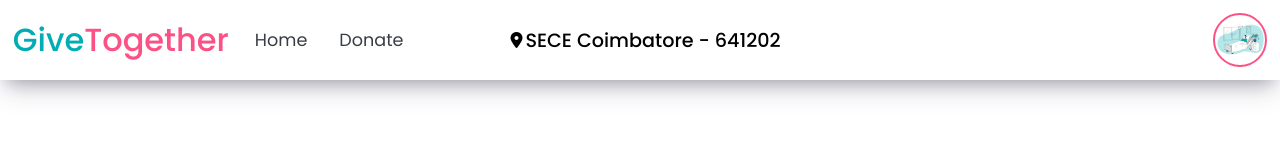
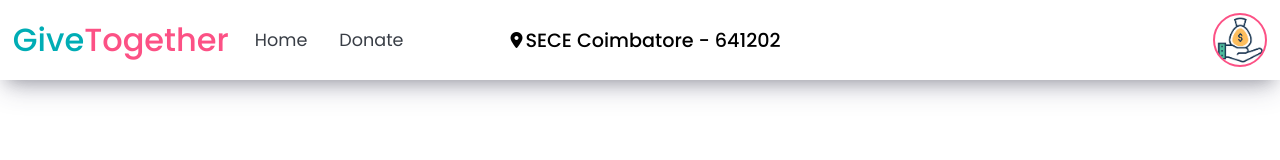
Before and after one commit to boopathi2706/SECE-MERN-INTERN-PROJECT-3, a React (Vite) app in the folder Frontend/: page / in a window 1280 px wide. Both pictures are taken after a click on the button "Login". Shown: the top 160 px of the page. Built offline with nearby package versions, Linux system fonts and the light colour scheme; a web font is replaced by a local one.

Commit message:
commited

```diff
--- a/Frontend/src/Templates/css/Main.css
+++ b/Frontend/src/Templates/css/Main.css
@@ -90,7 +90,7 @@ body{
     background-color: #00ADB5;
     border-radius: 50%;
     cursor: pointer;
-    background: url("../image/hospitsl.png");
+    background: url("../image/funding_hero.jpg");
     background-position: center;
     background-size: cover;
     border: 2px solid #FC5185;
```
